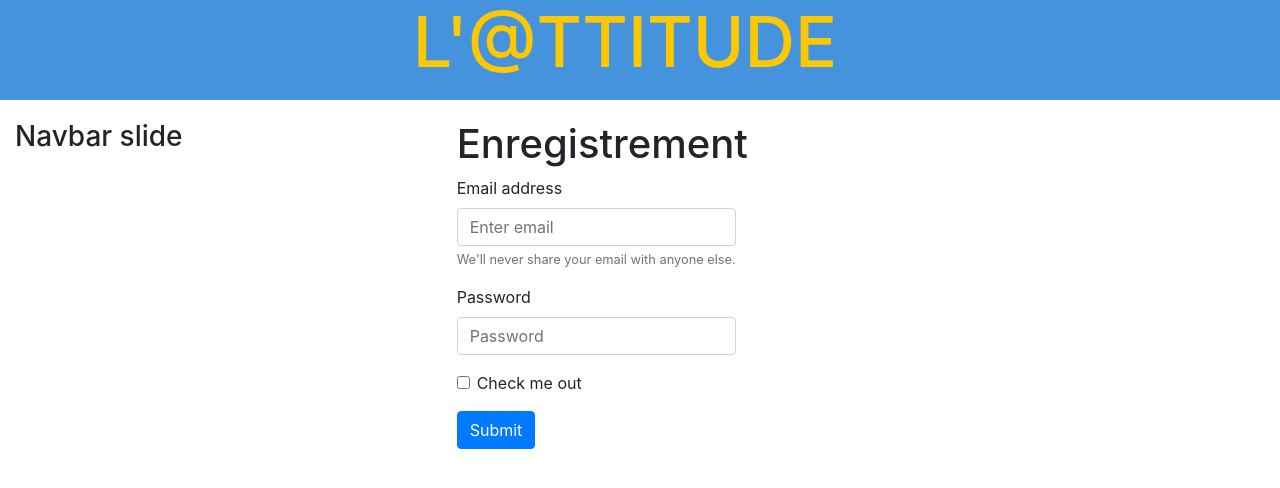
After one commit to JDBOC/Projet2-Lattitude, a PHP site: template src/View/login.html.twig in a window 1280 px wide. The commit adds this page. Shown: the top 488 px of the page. Run offline with PHP 8.4, Linux system fonts and the light colour scheme; the template is opened without the code that fills it, so the values that code supplies are empty; a stand-in replaces the project's code that opens the database connection; some libraries are stand-ins or nearby versions.

Commit message:
mise à niveau branche distante

```diff
--- a/src/View/layout.html.twig
+++ b/src/View/layout.html.twig
@@ -50,7 +50,7 @@
                 <section id="titre console">
                     <div class="container-fluid">
                         <div class="row view-group col-lg-12">
-                            <h1>CONSOLE ADMIN</h1>
+                            <h1>Enregistrement</h1>
                         </div>
                     </div>
                 </section>
--- /dev/null
+++ b/src/View/login.html.twig
@@ -0,0 +1,19 @@
+{% extends 'layout.html.twig' %}
+ {% block content %}
+     <form method="post">
+         <div class="form-group">
+             <label for="exampleInputEmail1">Email address</label>
+             <input type="email" class="form-control" id="exampleInputEmail1" name="loginMail" aria-describedby="emailHelp" placeholder="Enter email">
+             <small id="emailHelp" class="form-text text-muted">We'll never share your email with anyone else.</small>
+         </div>
+         <div class="form-group">
+             <label for="exampleInputPassword1">Password</label>
+             <input type="password" class="form-control" id="exampleInputPassword1" name="loginPassword" placeholder="Password">
+         </div>
+         <div class="form-group form-check">
+             <input type="checkbox" class="form-check-input" id="exampleCheck1">
+             <label class="form-check-label" for="exampleCheck1">Check me out</label>
+         </div>
+         <button type="submit" class="btn btn-primary">Submit</button>
+     </form>
+{% endblock %}
```
Also changed, not shown: src/Controller/UserController.php (+37 -0 lines), src/Model/UserManager.php (+22 -1 lines).
